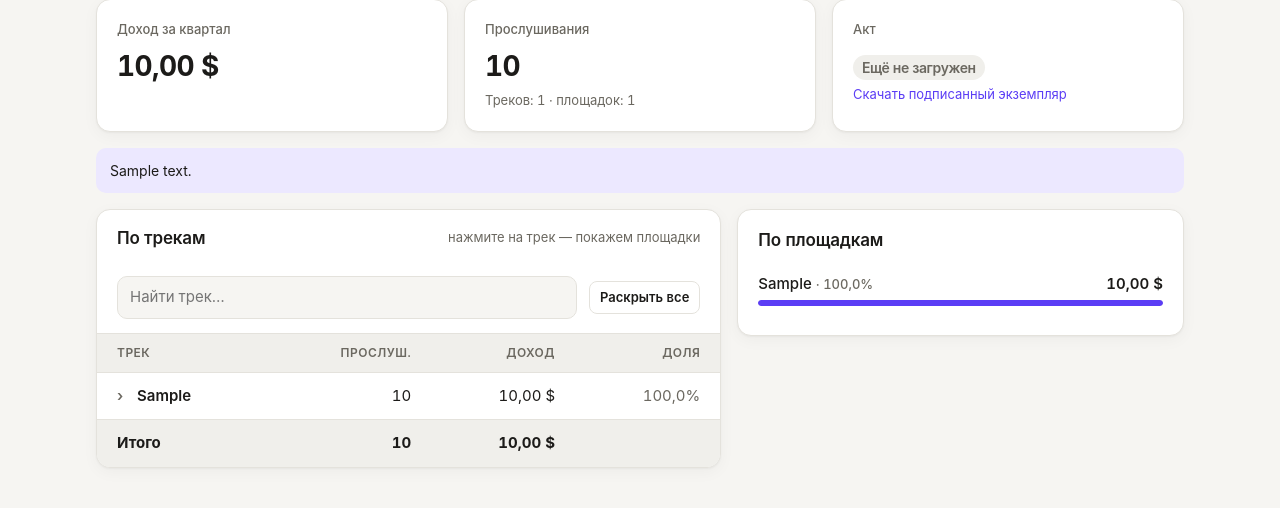
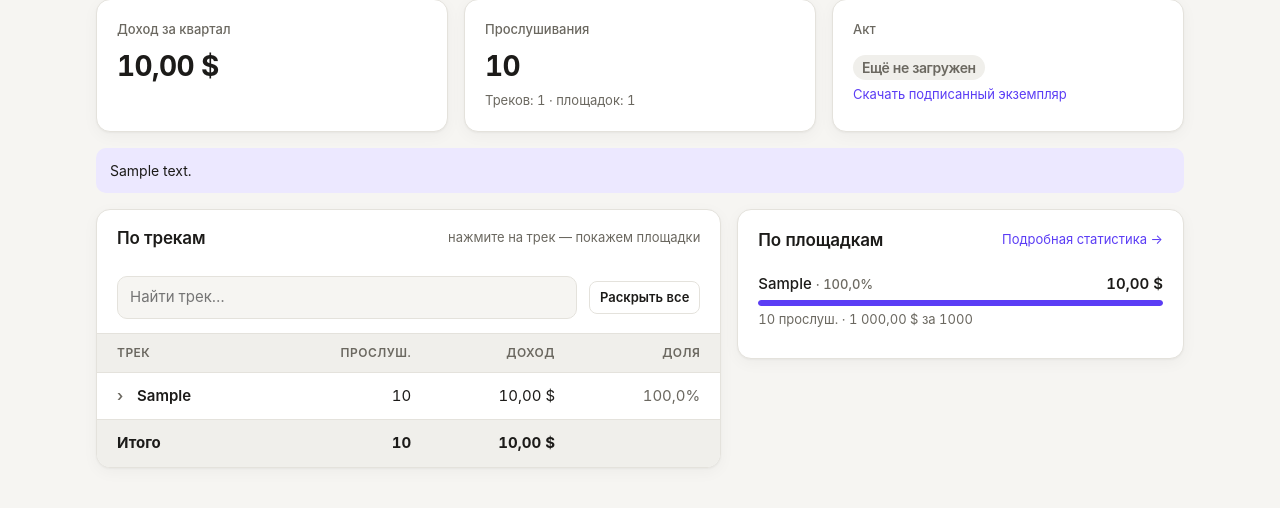
Before and after one commit to blowupslice/artist-cabinet, a Django app: page /finance/ in a window 1280 px wide. Shown: the part 226-734 px from the top of the page. Run offline with Django 5.2, Linux system fonts and the light colour scheme; a user stored in the database is signed in; tables that the repository leaves empty hold one stand-in row (values such as "Sample post"); some web fonts are replaced.

Commit message:
Update finance.html

```diff
--- a/cabinet/templates/cabinet/finance.html
+++ b/cabinet/templates/cabinet/finance.html
@@ -89,12 +89,13 @@
   </section>
 
   <section class="card" style="align-self:start">
-    <div class="card-head"><h2>По площадкам</h2></div>
+    <div class="card-head"><h2>По площадкам</h2><a class="small" href="{% url 'stats' %}?p={{ report.slug }}">Подробная статистика →</a></div>
     {% for p in by_platform %}
     <div class="platform-row">
       <div class="platform-name">{{ p.platform }} <span class="muted small">· {{ p.share|pct }}</span></div>
       <div class="platform-amount">{{ p.amount|money:report.currency }}</div>
       <div class="meter"><span style="width: {{ p.bar|cssnum }}%"></span></div>
+      <div class="platform-meta muted small">{{ p.quantity|num }} прослуш.{% if p.rate is not None %} · {{ p.rate|money:report.currency }} за 1000{% endif %}</div>
     </div>
     {% endfor %}
   </section>
```
